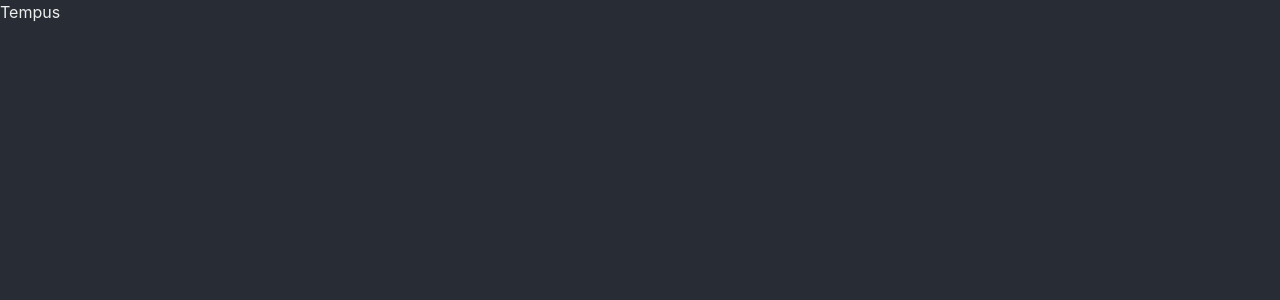
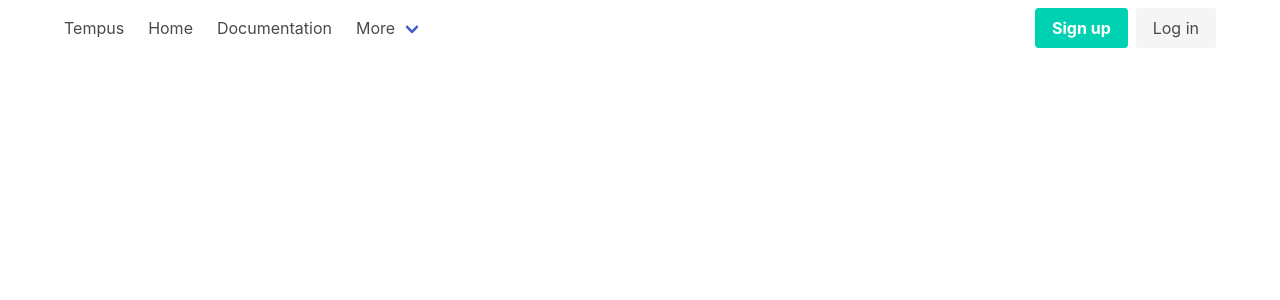
Before and after one commit to yikeda6616/tempus, a React (Create React App) app in the folder packages/web/: page / in a window 1280 px wide. Shown: the top 300 px of the page. Built offline with nearby package versions, Linux system fonts and the light colour scheme.

Commit message:
update style

```diff
--- a/packages/web/src/App.tsx
+++ b/packages/web/src/App.tsx
@@ -1,17 +1,10 @@
 import React from 'react';
 import axios from 'axios';
 import './App.scss';
+import { Header } from './components/Header/Header';
 
 const App: React.FC = () => {
-  return (
-    <div className="wrapper">
-      <header>
-        <nav className="navbar">
-          <div className="navbar-brand">Tempus</div>
-        </nav>
-      </header>
-    </div>
-  );
+  return <Header />;
 };
 
 export default App;
--- /dev/null
+++ b/packages/web/src/components/Header/Header.tsx
@@ -0,0 +1,58 @@
+import React from 'react';
+
+export const Header: React.FC = () => {
+  return (
+    <div className="container">
+      <nav className="navbar" role="navigation" aria-label="main navigation">
+        <div className="navbar-brand">
+          <a className="navbar-item" href="#">
+            Tempus
+          </a>
+
+          <a
+            role="button"
+            className="navbar-burger burger"
+            aria-label="menu"
+            aria-expanded="false"
+            data-target="navbarBasicExample"
+          >
+            <span aria-hidden="true" />
+            <span aria-hidden="true" />
+            <span aria-hidden="true" />
+          </a>
+        </div>
+
+        <div id="navbarBasicExample" className="navbar-menu">
+          <div className="navbar-start">
+            <a className="navbar-item">Home</a>
+
+            <a className="navbar-item">Documentation</a>
+
+            <div className="navbar-item has-dropdown is-hoverable">
+              <a className="navbar-link">More</a>
+
+              <div className="navbar-dropdown">
+                <a className="navbar-item">About</a>
+                <a className="navbar-item">Jobs</a>
+                <a className="navbar-item">Contact</a>
+                <hr className="navbar-divider" />
+                <a className="navbar-item">Report an issue</a>
+              </div>
+            </div>
+          </div>
+
+          <div className="navbar-end">
+            <div className="navbar-item">
+              <div className="buttons">
+                <a className="button is-primary">
+                  <strong>Sign up</strong>
+                </a>
+                <a className="button is-light">Log in</a>
+              </div>
+            </div>
+          </div>
+        </div>
+      </nav>
+    </div>
+  );
+};
--- a/packages/web/src/index.scss
+++ b/packages/web/src/index.scss
@@ -1,7 +1,7 @@
 // Set your brand colors
 // Update Bulma's global variables
-$black: #fff;
-$grey-dark: #eee;
-$white: #282c34;
+// $black: #fff;
+// $grey-dark: #eee;
+// $white: #282c34;
 // Import the rest of Bulma
 @import '../../../node_modules/bulma/bulma.sass';
```
